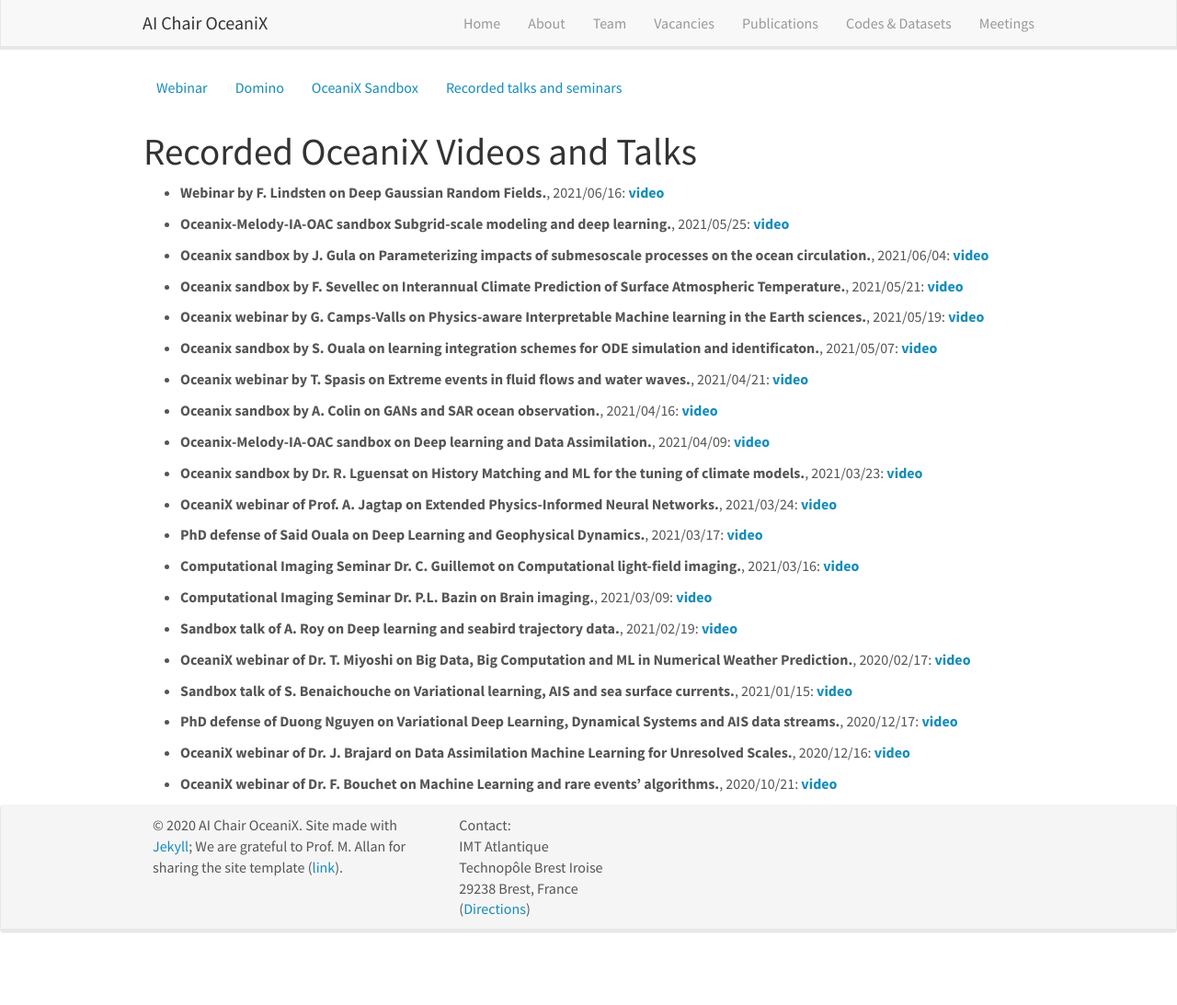
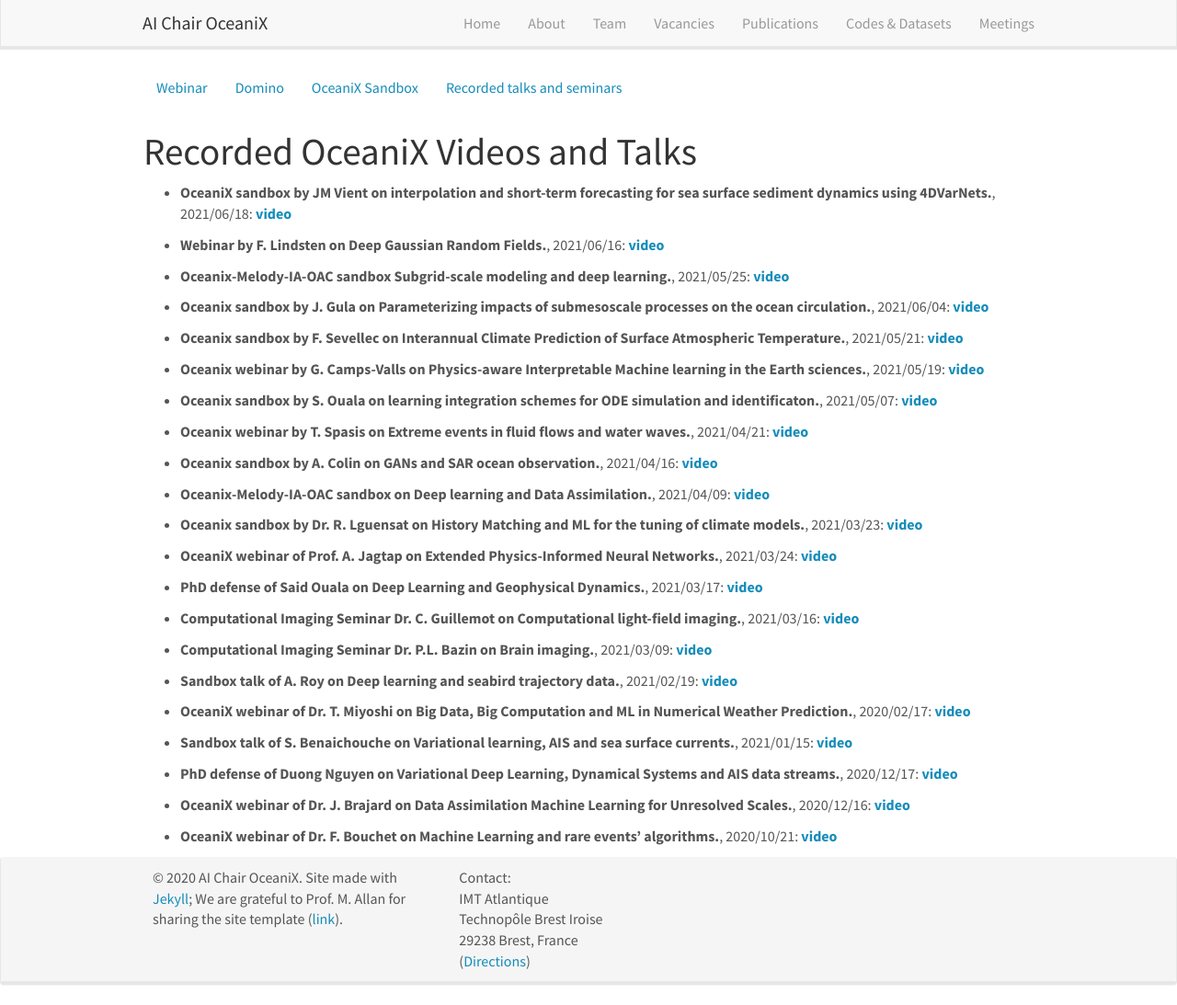
Before and after one commit to CIA-Oceanix/CIA-Oceanix.github.io, a Jekyll site: the page built from _pages/oceanix_video.md, in a window 1280 px wide and 1093 px high. Shown: the whole window at 92% size. Built offline with Jekyll 4.4.1, drawn with Linux system fonts in a browser that asks for light colours; nearby versions of some CDN libraries.

Commit message:
Update video_list.yml

```diff
--- a/_data/video_list.yml
+++ b/_data/video_list.yml
@@ -1,3 +1,8 @@
+- title: "OceaniX sandbox by JM Vient on interpolation and short-term forecasting for sea surface sediment dynamics using 4DVarNets."
+  date: 2021/06/18
+  link: https://youtu.be/TBAo8HzdN8c
+  display : video
+
 - title: "Webinar by F. Lindsten on Deep Gaussian Random Fields."
   date: 2021/06/16
   link: https://youtu.be/okwXF_EB_rY
```
